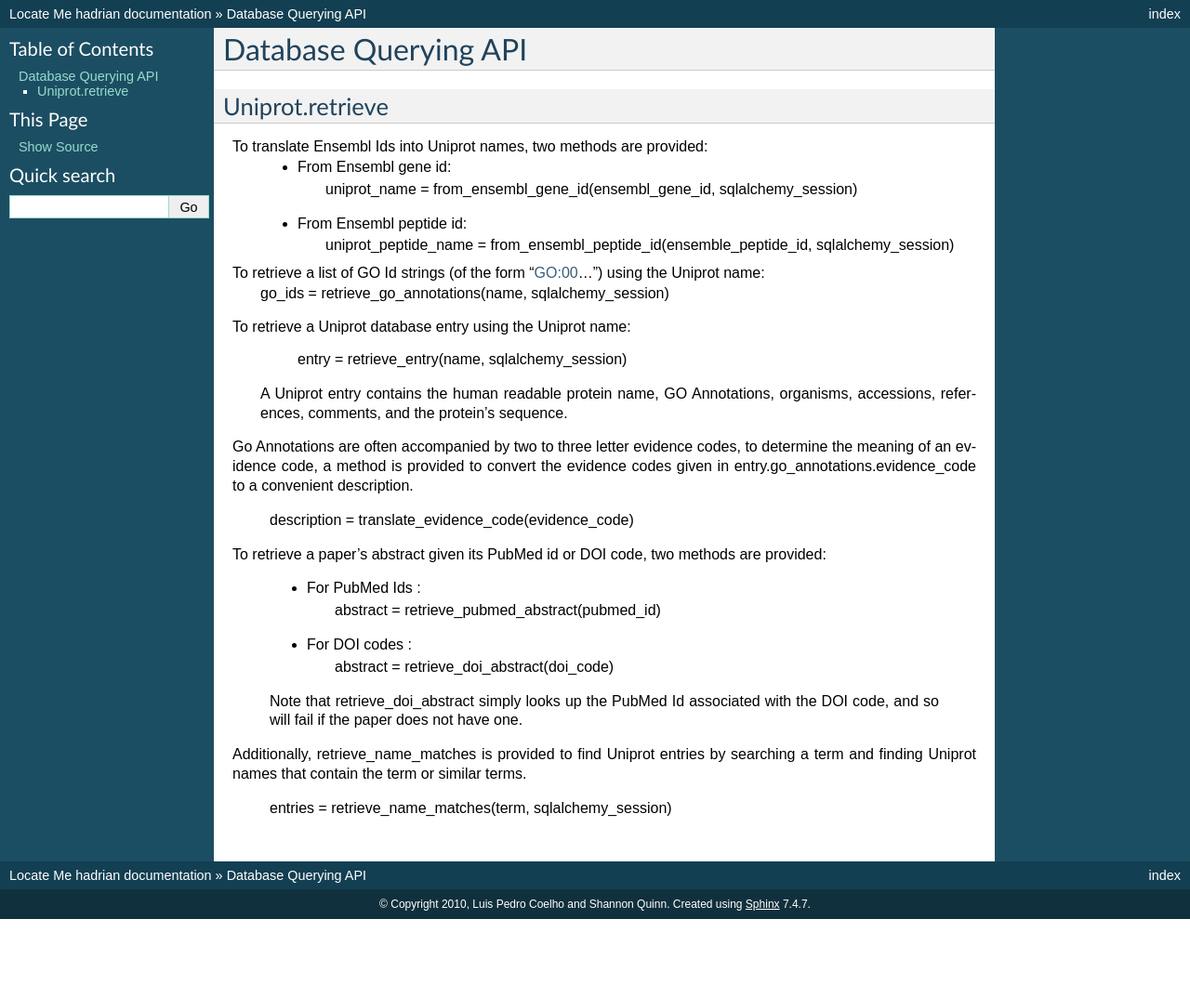
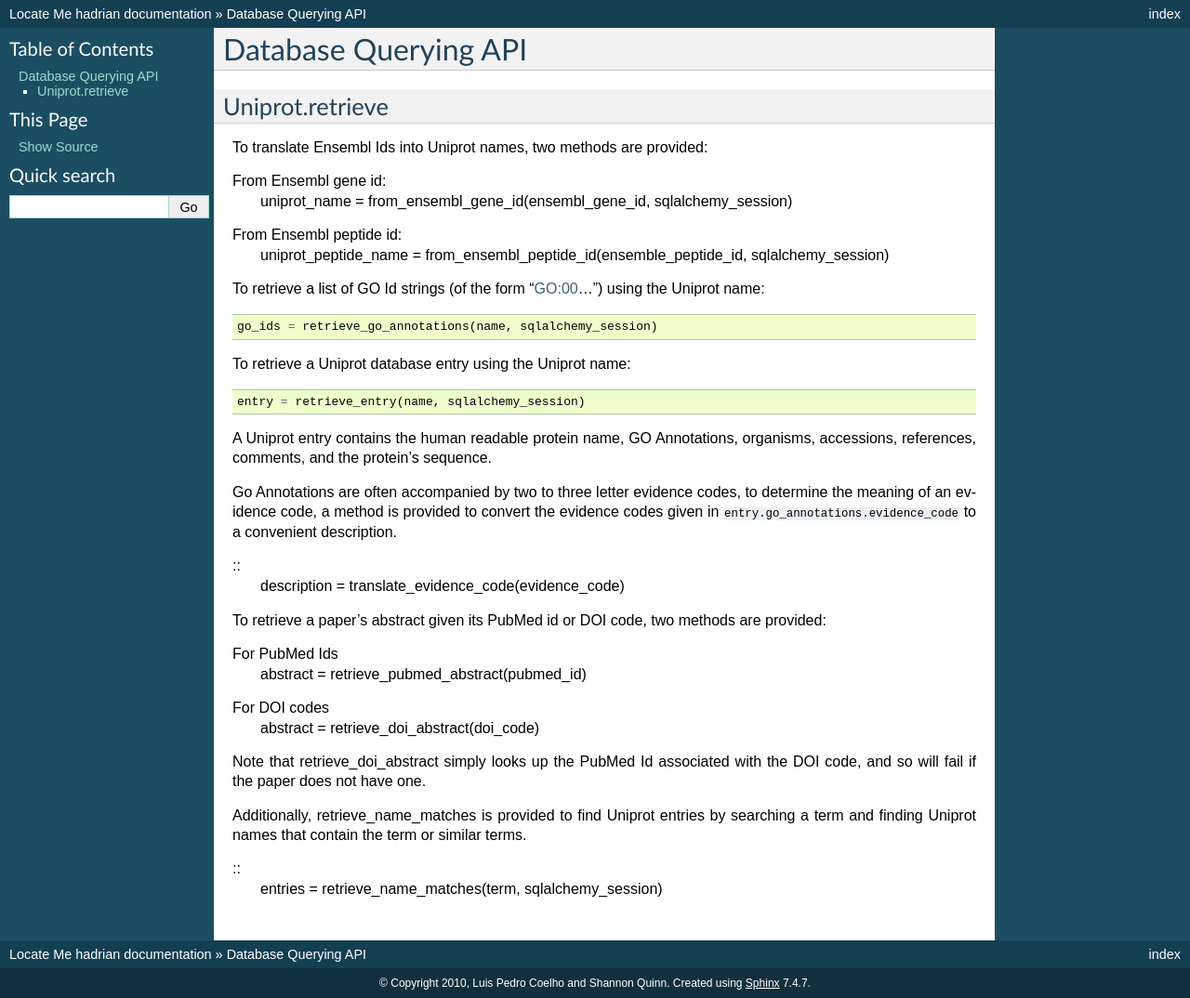
Before and after one commit to luispedro/waldo, a Sphinx documentation site: the page built from docs/querying.rst, in a window 1280 px wide. Shown: the whole page at 93% size. Built offline with Sphinx 7.4.7, drawn with Linux system fonts in a browser that asks for light colours; formulas are drawn with MathJax 3; before the commit the page ends 989 px from its top, so only the background shows below that.

Commit message:
DOC Improve RST

```diff
--- a/docs/querying.rst
+++ b/docs/querying.rst
@@ -5,37 +5,46 @@ Uniprot.retrieve
 ----------------
 
 To translate Ensembl Ids into Uniprot names, two methods are provided:
-    - From Ensembl gene id:
-        uniprot_name = from_ensembl_gene_id(ensembl_gene_id, sqlalchemy_session)
-    - From Ensembl peptide id:
-        uniprot_peptide_name = from_ensembl_peptide_id(ensemble_peptide_id, sqlalchemy_session)
 
-To retrieve a list of GO Id strings (of the form "GO:00...") using the Uniprot name:
-        go_ids = retrieve_go_annotations(name, sqlalchemy_session)
+From Ensembl gene id:
+    uniprot_name = from_ensembl_gene_id(ensembl_gene_id, sqlalchemy_session)
+From Ensembl peptide id:
+    uniprot_peptide_name = from_ensembl_peptide_id(ensemble_peptide_id, sqlalchemy_session)
 
-To retrieve a Uniprot database entry using the Uniprot name:
-        entry = retrieve_entry(name, sqlalchemy_session)
+To retrieve a list of GO Id strings (of the form "GO:00...") using the Uniprot
+name::
 
-    A Uniprot entry contains the human readable protein name, GO Annotations,
-    organisms, accessions, references, comments, and the protein's sequence.
+    go_ids = retrieve_go_annotations(name, sqlalchemy_session)
+
+To retrieve a Uniprot database entry using the Uniprot name::
+
+    entry = retrieve_entry(name, sqlalchemy_session)
+
+A Uniprot entry contains the human readable protein name, GO Annotations,
+organisms, accessions, references, comments, and the protein's sequence.
 
 Go Annotations are often accompanied by two to three letter evidence codes, to
 determine the meaning of an evidence code, a method is provided to convert the
-evidence codes given in entry.go_annotations.evidence_code to a convenient
+evidence codes given in ``entry.go_annotations.evidence_code`` to a convenient
 description.
-        description = translate_evidence_code(evidence_code)
+
+::
+    description = translate_evidence_code(evidence_code)
 
 
 To retrieve a paper's abstract given its PubMed id or DOI code, two methods are
 provided:
-        - For PubMed Ids :
-            abstract = retrieve_pubmed_abstract(pubmed_id)
-        - For DOI codes :
-            abstract = retrieve_doi_abstract(doi_code)
 
-        Note that retrieve_doi_abstract simply looks up the PubMed Id associated
-        with the DOI code, and so will fail if the paper does not have one.
+For PubMed Ids
+    abstract = retrieve_pubmed_abstract(pubmed_id)
+For DOI codes
+    abstract = retrieve_doi_abstract(doi_code)
+
+Note that retrieve_doi_abstract simply looks up the PubMed Id associated
+with the DOI code, and so will fail if the paper does not have one.
 
 Additionally, retrieve_name_matches is provided to find Uniprot entries by
 searching a term and finding Uniprot names that contain the term or similar terms.
-        entries = retrieve_name_matches(term, sqlalchemy_session)
+
+::
+    entries = retrieve_name_matches(term, sqlalchemy_session)
```
